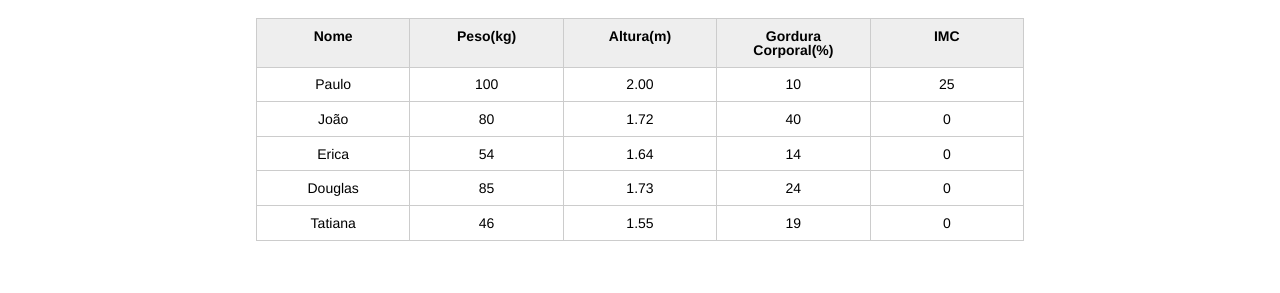
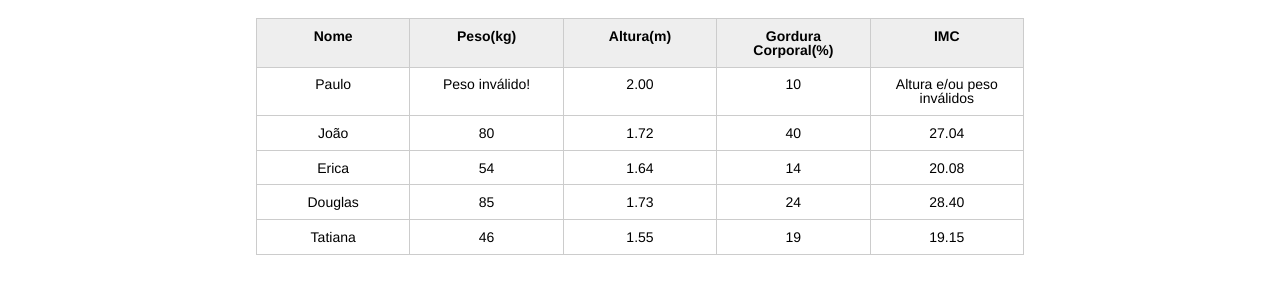
Before and after one commit to Alzemiro/Alura-JS, a plain HTML site: page introducao-javascript/index.html in a window 1280 px wide. Shown: the part 123-416 px from the top of the page. Drawn offline with Linux system fonts and the light colour scheme.

Commit message:
'One more time'

```diff
--- a/introducao-javascript/index.html
+++ b/introducao-javascript/index.html
@@ -31,9 +31,9 @@
                     </tr>
                 </thead>
                 <tbody id="tabela-pacientes">
-                    <tr class="paciente" id="primeiro-paciente">
+                    <tr class="paciente">
                         <td class="info-nome">Paulo</td>
-                        <td class="info-peso">100</td>
+                        <td class="info-peso">10000</td>
                         <td class="info-altura">2.00</td>
                         <td class="info-gordura">10</td>
                         <td class="info-imc">0</td>
--- a/introducao-javascript/js/principal.js
+++ b/introducao-javascript/js/principal.js
@@ -1,15 +1,38 @@
 var titulo = document.querySelector(".titulo");
 titulo.textContent = "Aparecida Nutricionista";
 
-var paciente = document.querySelector("#primeiro-paciente");
+var pacientes = document.querySelectorAll(".paciente");
 
-var tdPeso = paciente.querySelector(".info-peso");
-var peso = tdPeso.textContent;
+for (var i = 0; i < pacientes.length; i++) {
+    console.log(pacientes[i]);
+    var paciente = pacientes[i];
 
-var tdAltura = paciente.querySelector(".info-altura");
-var altura = tdAltura.textContent;
+    var tdPeso = paciente.querySelector(".info-peso");
+    var tdAltura = paciente.querySelector(".info-altura");
+    var tdIMC = paciente.querySelector(".info-imc");
 
-var tdIMC = paciente.querySelector(".info-imc")
-var imc = peso / (altura * altura); // 100 / (2 * 2) ---> 100 / 4 ---> 25
+    var altura = tdAltura.textContent;
+    var peso = tdPeso.textContent;
 
-tdIMC.textContent = imc;
+    var alturaEhValida = true;
+    var pesoEhValido = true;
+
+    if (peso <= 0 || peso >= 1000) {
+        console.log("Peso inválido!");
+        tdPeso.textContent = "Peso inválido!";
+        pesoEhValido = false;
+    }
+
+    if (altura <= 0 || altura > 3) {
+        console.log("Altura inválido!");
+        tdAltura.textContent = "Altura inválido!";
+        alturaEhValido = false;
+    }
+
+    if (alturaEhValida && pesoEhValido) {
+        var imc = peso / (altura * altura); // 100 / (2 * 2) ---> 100 / 4 ---> 25
+        tdIMC.textContent = imc.toFixed(2);
+    } else {
+        tdIMC.textContent = "Altura e/ou peso inválidos";
+    }
+}
```
